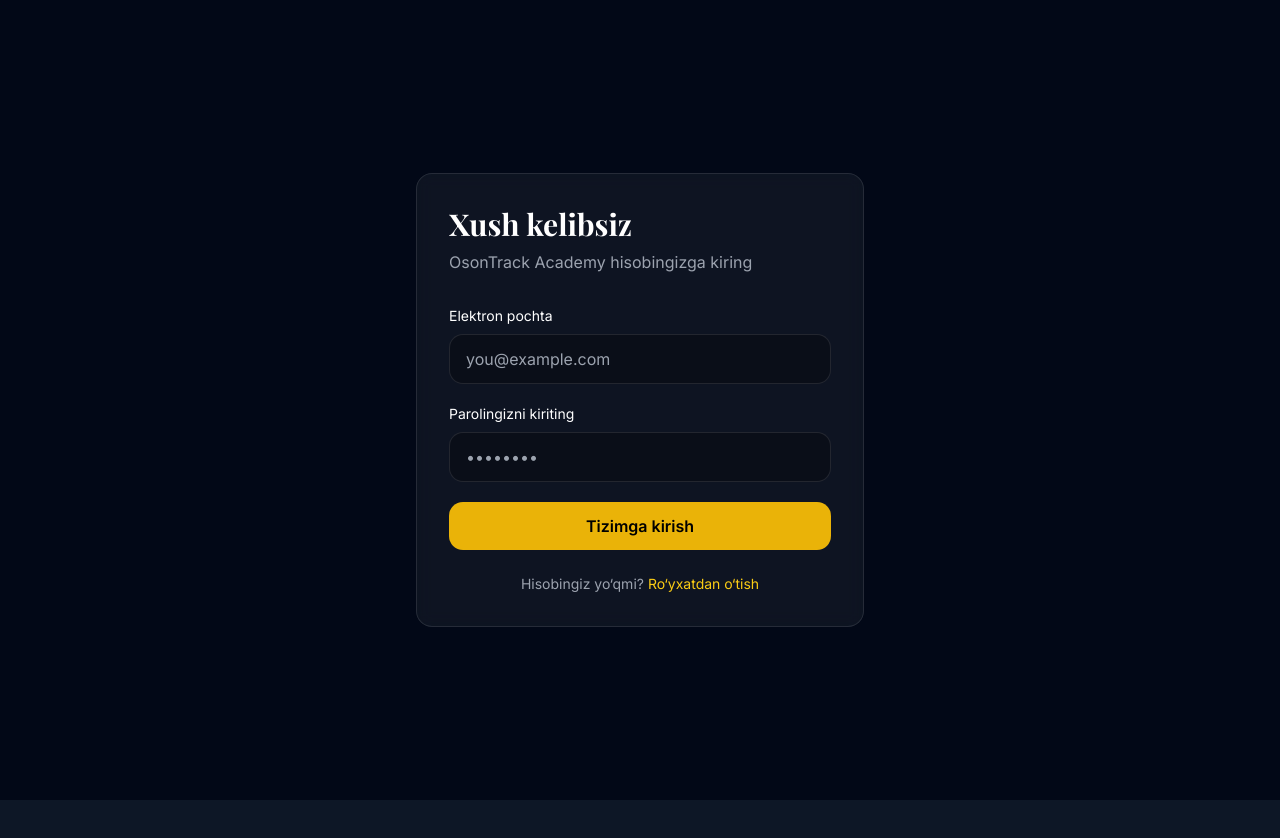
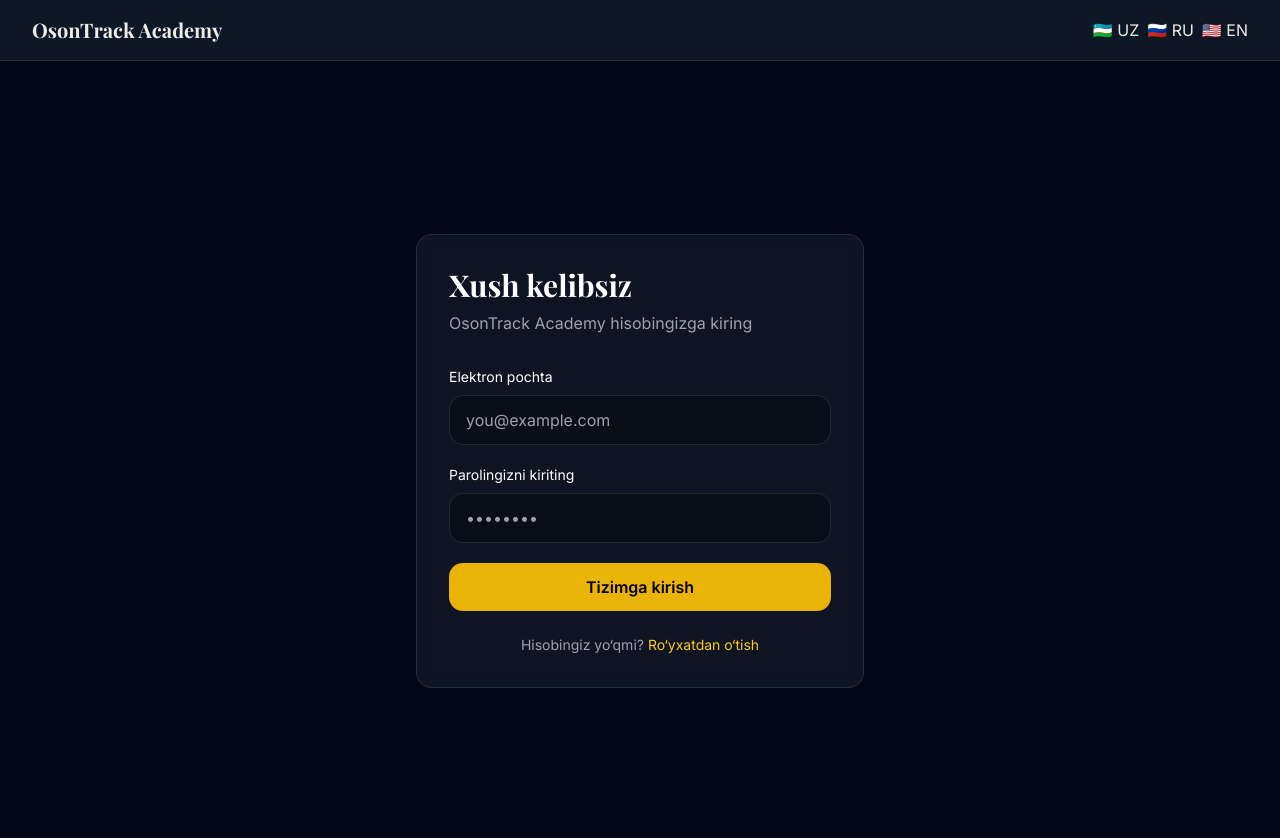
Before and after one commit to botirjon13/osontrck-academy, a React (Vite) app: page /login in a window 1280 px wide. Shown: the top 838 px of the page. Before the commit the page ends 800 px from the top, so only its background shows below. Built offline with nearby package versions, Linux system fonts and the light colour scheme; a web font is replaced by a local one.

Commit message:
Update Login.tsx

```diff
--- a/src/pages/Login.tsx
+++ b/src/pages/Login.tsx
@@ -2,13 +2,15 @@ import { useState } from "react";
 import { useNavigate, Link } from "react-router-dom";
 import { useAuth } from "../context/AuthContext";
 import { useTranslation } from "react-i18next";
+import Header from "../components/Header";
 
 export default function Login() {
   const navigate = useNavigate();
 
   const [email, setEmail] = useState("");
+  const [password, setPassword] = useState("");
+
   const { login } = useAuth();
-  const [password, setPassword] = useState("");
   const { t } = useTranslation();
 
   const handleLogin = async (e: React.FormEvent) => {
@@ -52,9 +54,14 @@ export default function Login() {
   };
 
   return (
+    <>
+      <Header />
+
       <div className="min-h-screen bg-[#020817] text-white flex items-center justify-center px-4">
         <div className="w-full max-w-md bg-white/5 border border-white/10 rounded-2xl p-8 backdrop-blur">
-        <h1 className="text-3xl font-bold mb-2"> {t("login.title")} </h1>
+          <h1 className="text-3xl font-bold mb-2">
+            {t("login.title")}
+          </h1>
 
           <p className="text-gray-400 mb-8">
             {t("login.subtitle")}
@@ -108,5 +115,6 @@ export default function Login() {
           </p>
         </div>
       </div>
+    </>
   );
 }
```
Lines whose indentation alone changed are shown as unchanged.
